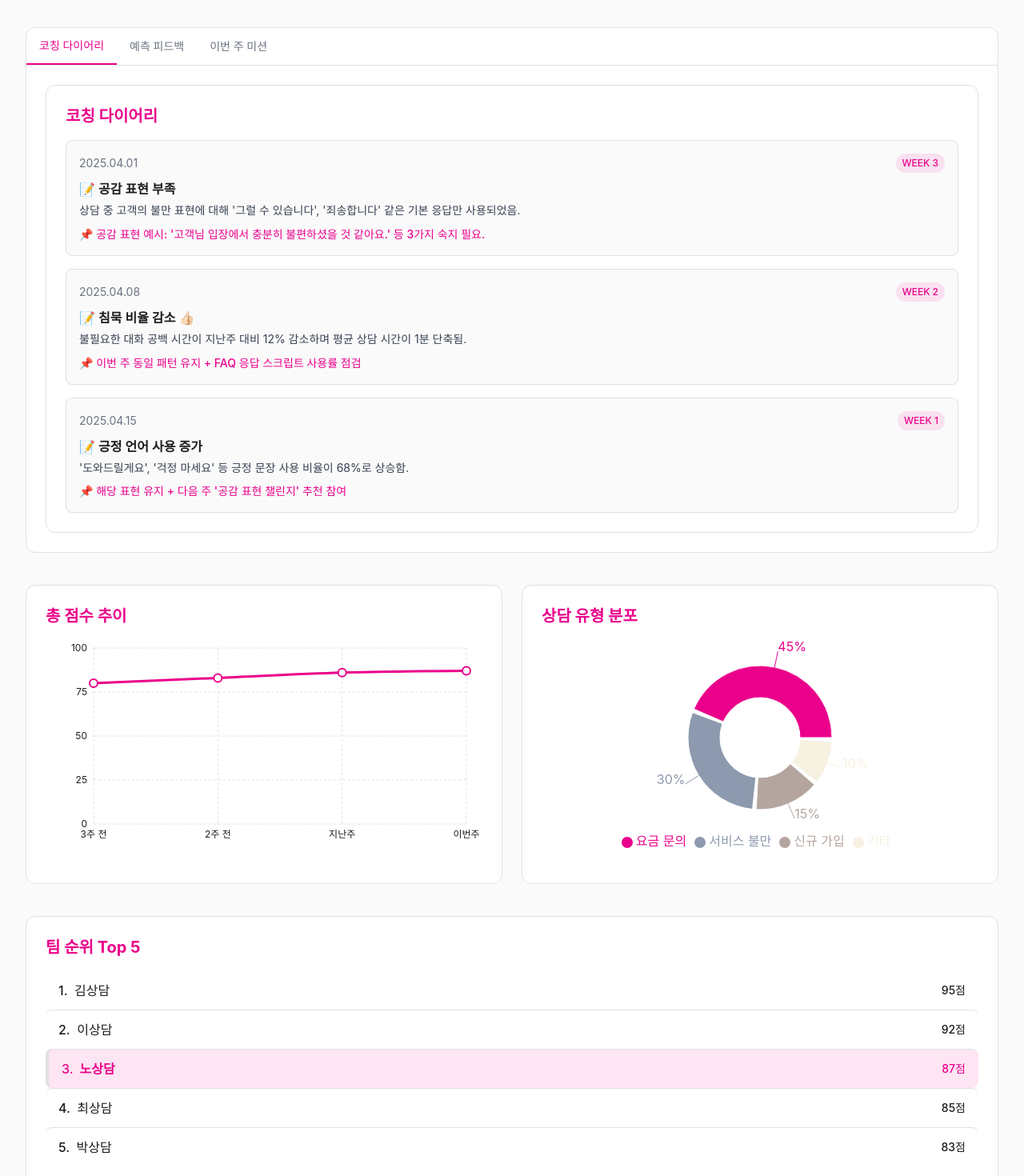
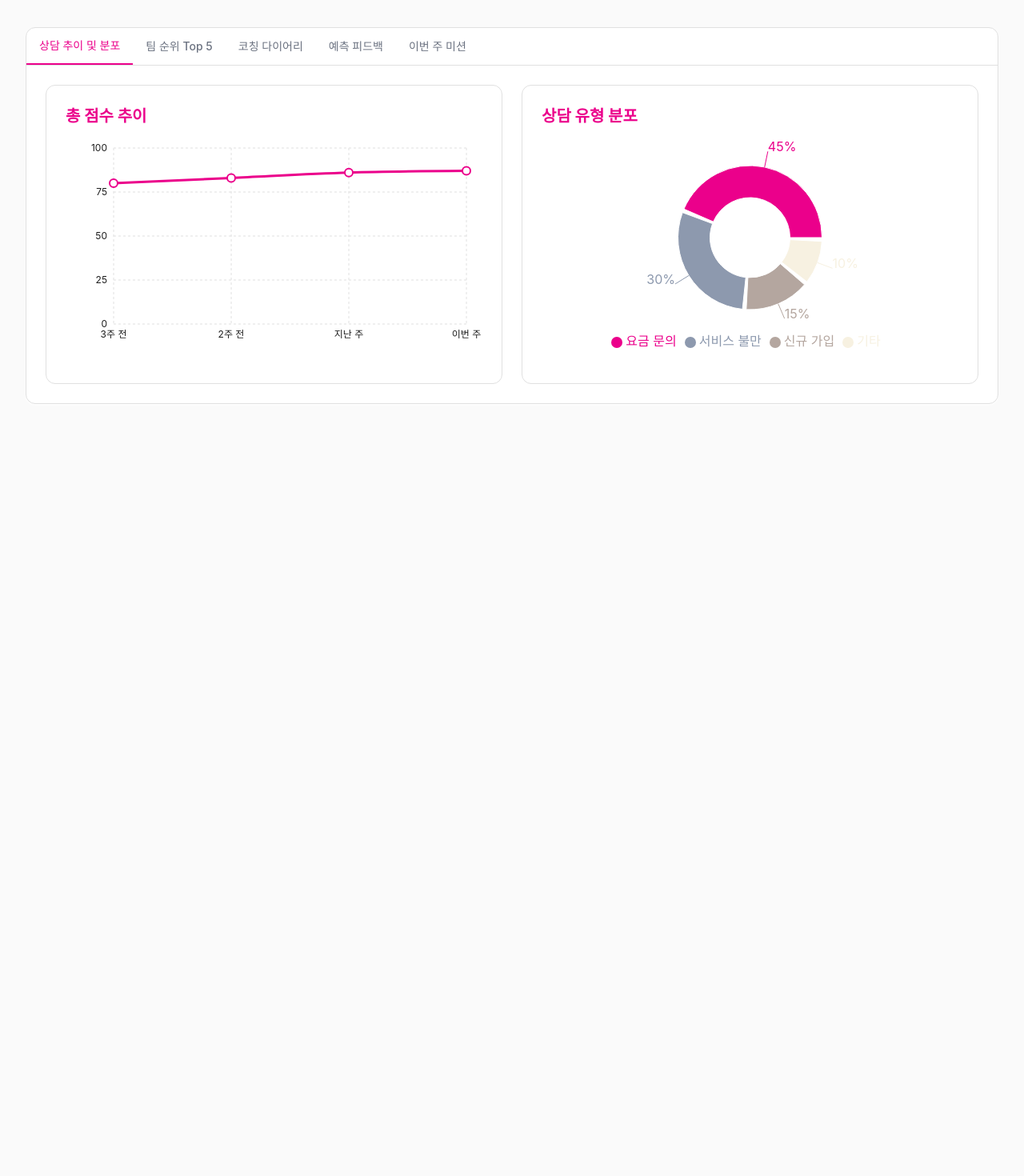
Before and after one commit to whynotsw-camp/wh05-2nd-teamS-JungSung, a React (Vite) app: page / in a window 1280 px wide. Shown: the part 200-1670 px from the top of the page at 80% size. After the commit the page ends 800 px from the top, so only its background shows below. Built offline with nearby package versions, Linux system fonts and the light colour scheme; the HTML template or start-up script is replaced by a standard one.

Commit message:
feat: add react-countup for animated score display and update leaderboard with new ranking data

```diff
--- a/package.json
+++ b/package.json
@@ -11,6 +11,7 @@
   "dependencies": {
     "framer-motion": "^12.7.3",
     "react": "^18.2.0",
+    "react-countup": "^6.5.3",
     "react-dom": "^18.2.0",
     "recharts": "^2.15.2"
   },
--- a/src/App.tsx
+++ b/src/App.tsx
@@ -22,16 +22,6 @@ export default function App() {
       <div className="mb-10">
         <FeedbackTabs />
       </div>
-
-      {/* 시각화 영역 */}
-      <div className="grid grid-cols-1 md:grid-cols-2 gap-6 mb-10">
-        <ScoreLineChart />
-        <TypePieChart />
-      </div>
-
-      <div className="mb-10">
-        <Leaderboard />
-      </div>
     </div>
   );
 }
--- a/src/components/FeedbackTabs.tsx
+++ b/src/components/FeedbackTabs.tsx
@@ -1,39 +1,101 @@
 import { useState } from "react";
-import { motion, AnimatePresence } from "framer-motion";
+import { AnimatePresence, motion } from "framer-motion";
+import CountUp from "react-countup";
+import ScoreLineChart from "./ScoreLineChart";
+import TypePieChart from "./TypePieChart";
 import CoachingDiary from "./CoachingDiary";
 import PredictiveFeedbackCard from "./PredictiveFeedbackCard";
 import GamificationPanel from "./GamificationPanel";
 
-const tabs = [
-  { id: "diary", label: "코칭 다이어리" },
-  { id: "predict", label: "예측 피드백" },
-  { id: "gamify", label: "이번 주 미션" },
+const ranks = [
+  { name: "오정우", score: 95 },
+  { name: "김기훈", score: 92 },
+  { name: "오현서", score: 87 },
+  { name: "노준석", score: 85 },
+  { name: "김상담", score: 83 },
 ];
 
 export default function FeedbackTabs() {
-  const [active, setActive] = useState("diary");
+  const [activeTab, setActiveTab] = useState("trend");
+
+  const tabs = [
+    { id: "trend", label: "상담 추이 및 분포" },
+    { id: "rank", label: "팀 순위 Top 5" },
+    { id: "diary", label: "코칭 다이어리" },
+    { id: "predict", label: "예측 피드백" },
+    { id: "gamify", label: "이번 주 미션" },
+  ];
 
   return (
-    <div className="bg-card border border-border rounded-xl shadow-card">
-      <div className="flex border-b border-border">
+    <div className="bg-card border border-border shadow-card rounded-xl">
+      <div className="flex border-b border-border overflow-x-auto">
         {tabs.map((tab) => (
           <button
             key={tab.id}
-            className={`px-4 py-3 text-sm font-medium transition-all ${
-              active === tab.id
+            className={`px-4 py-3 text-sm font-medium transition-all whitespace-nowrap ${
+              activeTab === tab.id
                 ? "text-primary border-b-2 border-primary"
                 : "text-gray-500 hover:text-accent"
             }`}
-            onClick={() => setActive(tab.id)}
+            onClick={() => setActiveTab(tab.id)}
           >
             {tab.label}
           </button>
         ))}
       </div>
-
       <div className="p-6 min-h-[300px]">
         <AnimatePresence mode="wait">
-          {active === "diary" && (
+          {activeTab === "trend" && (
+            <motion.div
+              key="trend"
+              initial={{ opacity: 0, y: 10 }}
+              animate={{ opacity: 1, y: 0 }}
+              exit={{ opacity: 0, y: -10 }}
+              transition={{ duration: 0.2 }}
+            >
+              <div className="grid grid-cols-1 lg:grid-cols-2 gap-6">
+                <ScoreLineChart />
+                <TypePieChart />
+              </div>
+            </motion.div>
+          )}
+          {activeTab === "rank" && (
+            <motion.div
+              key="rank"
+              initial={{ opacity: 0, y: 10 }}
+              animate={{ opacity: 1, y: 0 }}
+              exit={{ opacity: 0, y: -10 }}
+              transition={{ duration: 0.2 }}
+            >
+              <h2 className="text-xl font-bold mb-4 text-primary">
+                팀 순위 Top 5
+              </h2>
+              <ul className="divide-y divide-border">
+                {ranks.map((user, index) => {
+                  const isMe = user.name === "오정우";
+                  return (
+                    <li
+                      key={index}
+                      className={`flex justify-between items-center px-4 py-3 rounded-lg transition-all ${
+                        isMe
+                          ? "bg-primary/10 border-l-4 border-primary text-primary font-semibold"
+                          : "hover:bg-gray-100 text-accent"
+                      }`}
+                    >
+                      <span>
+                        <span className="font-medium mr-1">{index + 1}.</span>{" "}
+                        {user.name}
+                      </span>
+                      <span className="text-sm font-medium">
+                        <CountUp end={user.score} duration={1.2} suffix="점" />
+                      </span>
+                    </li>
+                  );
+                })}
+              </ul>
+            </motion.div>
+          )}
+          {activeTab === "diary" && (
             <motion.div
               key="diary"
               initial={{ opacity: 0, y: 10 }}
@@ -44,7 +106,7 @@ export default function FeedbackTabs() {
               <CoachingDiary />
             </motion.div>
           )}
-          {active === "predict" && (
+          {activeTab === "predict" && (
             <motion.div
               key="predict"
               initial={{ opacity: 0, y: 10 }}
@@ -55,7 +117,7 @@ export default function FeedbackTabs() {
               <PredictiveFeedbackCard />
             </motion.div>
           )}
-          {active === "gamify" && (
+          {activeTab === "gamify" && (
             <motion.div
               key="gamify"
               initial={{ opacity: 0, y: 10 }}
--- a/src/components/Leaderboard.tsx
+++ b/src/components/Leaderboard.tsx
@@ -1,9 +1,11 @@
+import CountUp from "react-countup";
+
 const ranks = [
-  { name: "김상담", score: 95 },
-  { name: "이상담", score: 92 },
-  { name: "노상담", score: 87 }, // ← 본인 강조
-  { name: "최상담", score: 85 },
-  { name: "박상담", score: 83 },
+  { name: "오정우", score: 95 },
+  { name: "김기훈", score: 92 },
+  { name: "오현서", score: 87 },
+  { name: "노준석", score: 85 }, // ← 본인 강조
+  { name: "김상담", score: 83 },
 ];
 
 export default function Leaderboard() {
@@ -12,7 +14,7 @@ export default function Leaderboard() {
       <h2 className="text-xl font-bold mb-4 text-primary">팀 순위 Top 5</h2>
       <ul className="divide-y divide-border">
         {ranks.map((user, index) => {
-          const isMe = user.name === "노상담";
+          const isMe = user.name === "오정우";
           return (
             <li
               key={index}
@@ -26,7 +28,9 @@ export default function Leaderboard() {
                 <span className="font-medium mr-1">{index + 1}.</span>{" "}
                 {user.name}
               </span>
-              <span className="text-sm font-medium">{user.score}점</span>
+              <span className="text-sm font-medium">
+                <CountUp end={user.score} duration={1.2} suffix="점" />
+              </span>
             </li>
           );
         })}
--- a/src/components/ScoreLineChart.tsx
+++ b/src/components/ScoreLineChart.tsx
@@ -11,8 +11,8 @@ import {
 const data = [
   { week: "3주 전", score: 80 },
   { week: "2주 전", score: 83 },
-  { week: "지난주", score: 86 },
-  { week: "이번주", score: 87 },
+  { week: "지난 주", score: 86 },
+  { week: "이번 주", score: 87 },
 ];
 
 export default function ScoreLineChart() {
```
Also changed, not shown: 1 other file (tests, documents, lock files or other folders).
